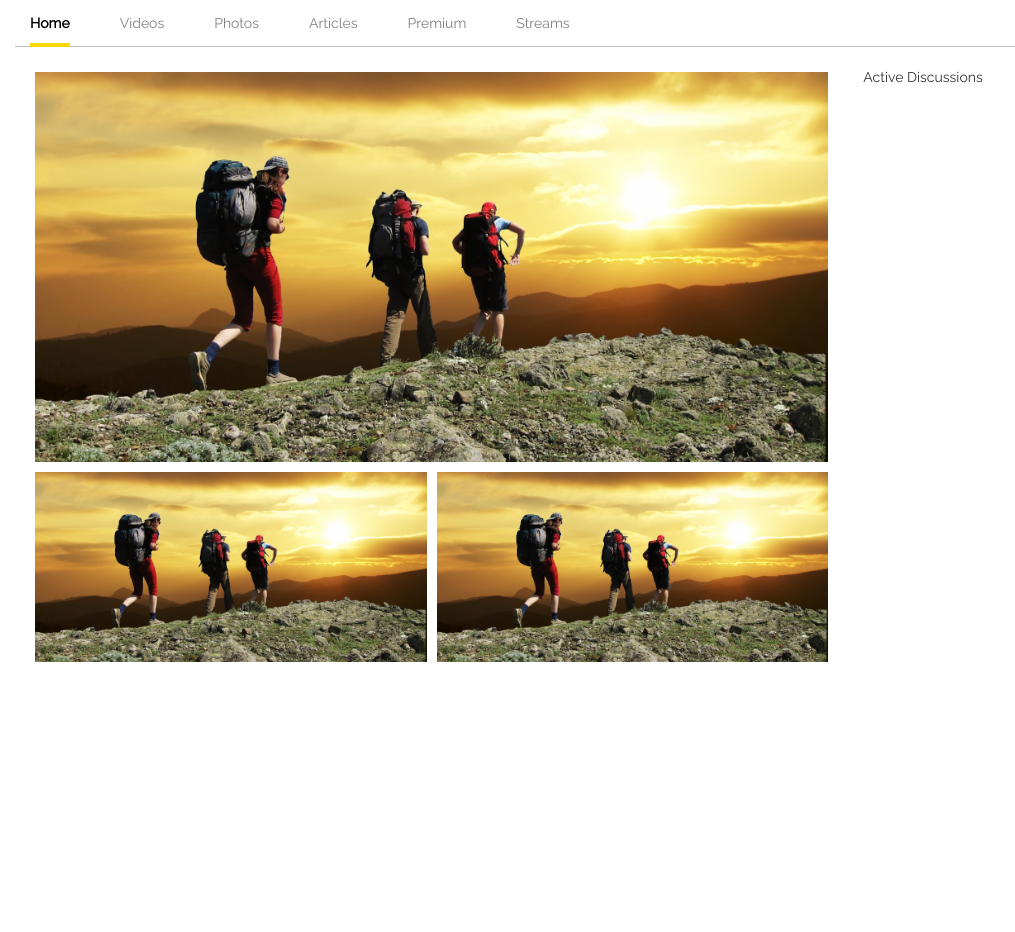
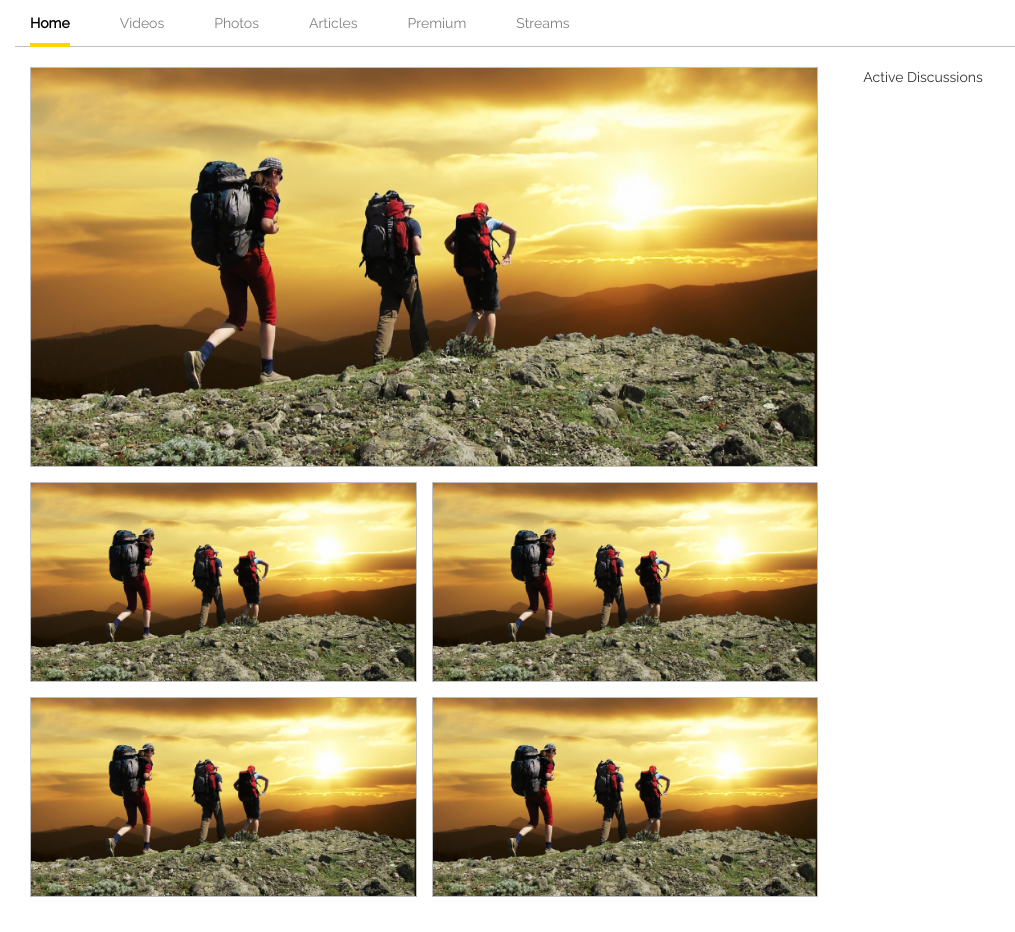
Before and after one commit to joshuasecor/tabbed-template, a plain HTML site: page index.html in a window 1280 px wide. Shown: the part 305-1237 px from the top of the page, without its empty margins (0-1015 px from the left). Before the commit the page ends 992 px from the top, so only its background shows below. Drawn offline with nearby package versions, Linux system fonts and the light colour scheme.

Commit message:
fixed image margins and background display

```diff
--- a/index.html
+++ b/index.html
@@ -78,21 +78,43 @@
 					  <!-- Tab panes -->
 					  <div class="container-fluid tab-content col-md-8">
 
-					  	<div class="container-fluid">
-						    <div role="tabpanel" class="tab-pane active" id="home">
+						  <div role="tabpanel" class="tab-pane active" id="home">
+						  	<div class="container-fluid">
+
 						    	<div class="row">
-							    	<div class="media-large col-md-12">
-							    		<img src="images/home-1.jpg">
-							    	</div>
-								  </div>
-						    	<div class="row">
-								    <div class="media-medium col-md-6">
-								    	<img src="images/home-1.jpg">
-								    </div>
-								    <div class="media-medium col-md-6">
-								    	<img src="images/home-1.jpg">
+						    		<div class="col-md-12">
+								    	<div class="media-large gray-border" style="background: url(images/home-1.jpg) no-repeat center center;">
+
+								    	</div>
 								    </div>
 								  </div>
+
+						    	<div class="row">
+					    			<div class="col-md-6 col-xs-6">
+									    <div class="media-medium gray-border" style="background: url(images/home-1.jpg) no-repeat center center;">
+
+									    </div>
+									  </div>
+					    			<div class="col-md-6 col-xs-6">
+									    <div class="media-medium gray-border" style="background: url(images/home-1.jpg) no-repeat center center;">
+
+									    </div>
+									  </div>
+								  </div>
+
+						    	<div class="row">
+					    			<div class="col-md-6 col-xs-6">
+									    <div class="media-medium gray-border" style="background: url(images/home-1.jpg) no-repeat center center;">
+
+									    </div>
+									  </div>
+					    			<div class="col-md-6 col-xs-6">
+									    <div class="media-medium gray-border" style="background: url(images/home-1.jpg) no-repeat center center;">
+
+									    </div>
+									  </div>
+								  </div>
+
 							  </div>
 							</div>
 
--- a/style.css
+++ b/style.css
@@ -142,27 +142,31 @@ body {
 	border-top: solid #bfbfbf 1px;
 }
 
+.col-md-12, .col-md-6, .col-xs-6 {
+	padding: 0 15px 15px 0 !important;
+}
+
+.gray-border {
+  border: 1px solid #bfbfbf;
+  overflow: hidden;
+}
+
 .media-large {
 	height: 400px;
-	overflow: hidden;
-	background-clip: padding-box;
-  border: 5px solid transparent;
+	width: auto;
 }
 
 .media-medium {
 	height: 200px;
-	overflow: hidden;
-  background-clip: padding-box;
-  border: 5px solid transparent;
+	width: auto;
 }
 
-.main-content img {
+.media-large, .media-medium {
+	background-size: cover !important;
+}
+
+.media-large img, .media-medium img {
 	width: 100%;
-	vertical-align: middle;
-  position: absolute;
-  top: -100%; left: 0; right: 0; bottom: -100%;
-  margin: auto;
-  z-index: 0;
 }
 
 .discussions {
```
